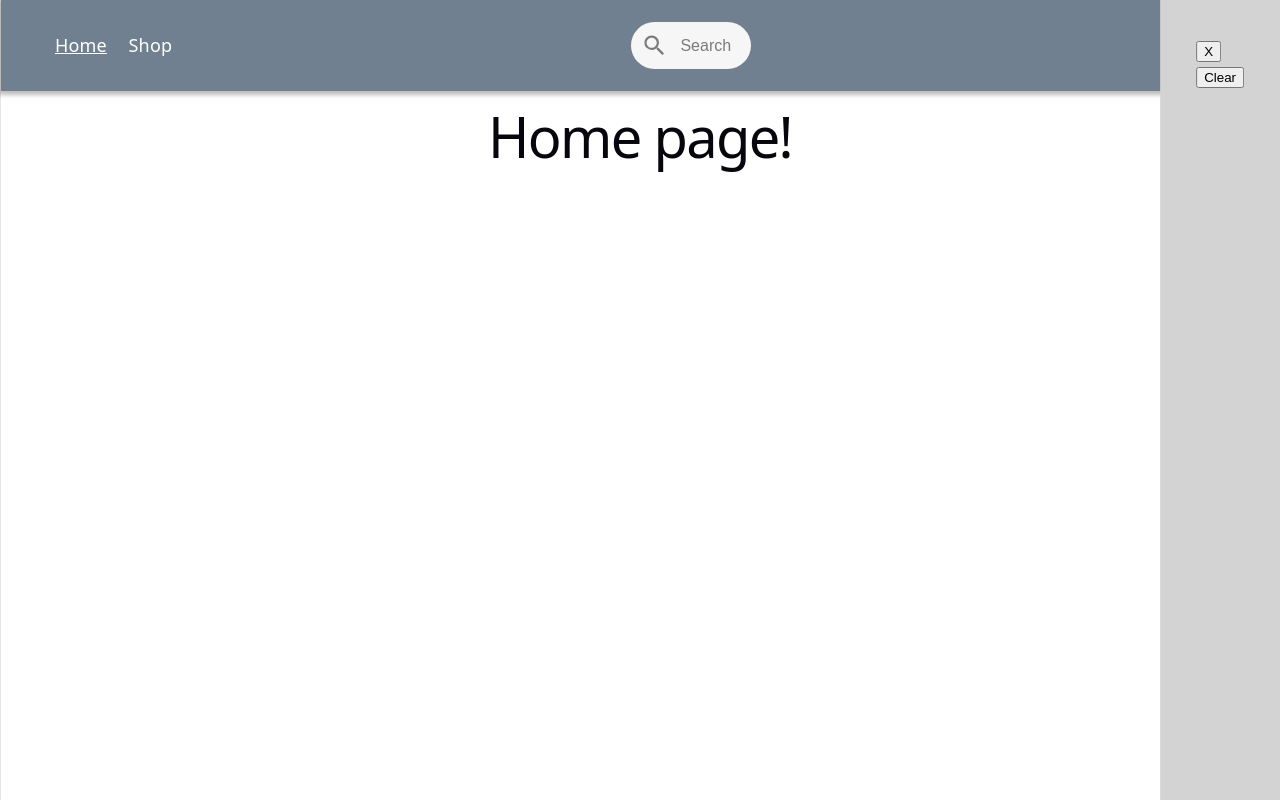
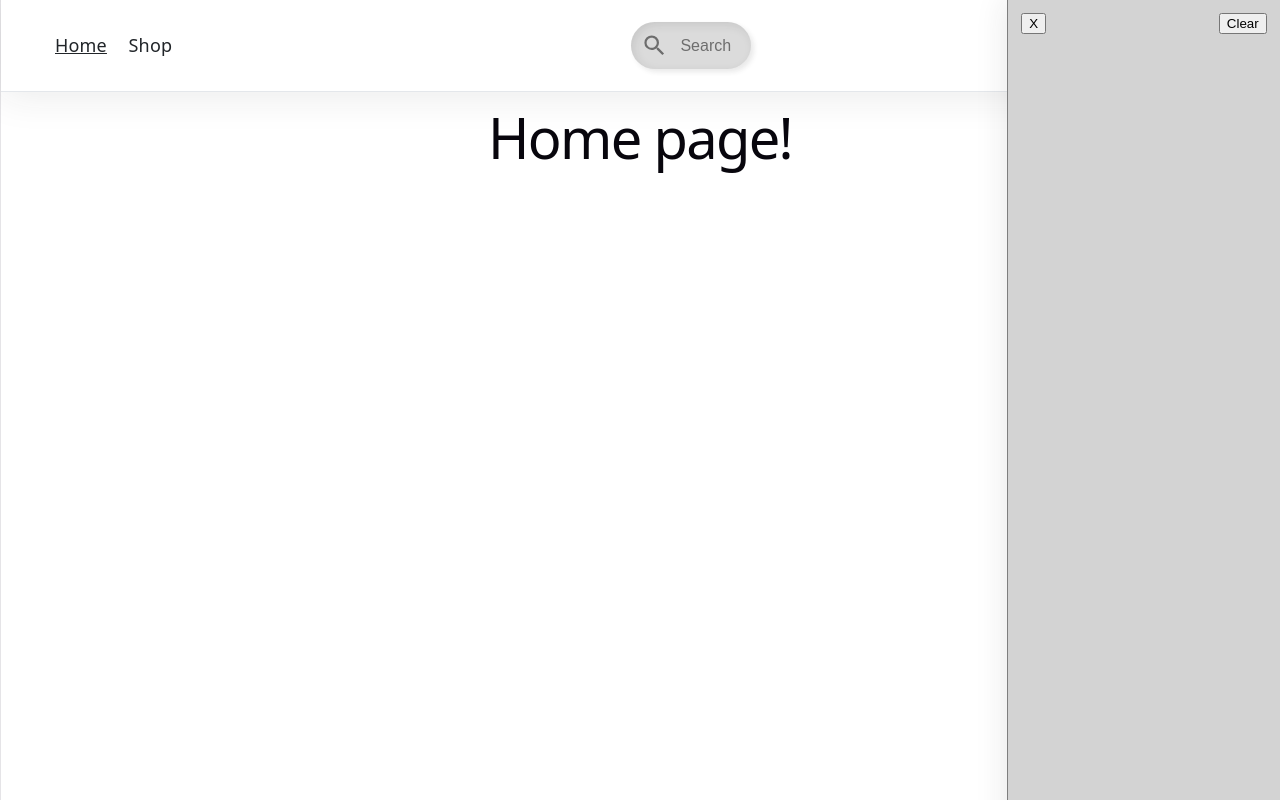
Before and after one commit to ryanertel1/odin-shop, a React (Vite) app: page / in a window 1280 px wide. Both pictures are taken after a click on the icon 1207 px from the left and 45 px from the top of the page. Built offline with nearby package versions, Linux system fonts and the light colour scheme.

Commit message:
Continue cleaning up visuals of store page and cart modal.

```diff
--- a/src/Components/Cart.jsx
+++ b/src/Components/Cart.jsx
@@ -5,18 +5,24 @@ import '../Styles/Cart.css';
 
 const Cart = ( { isOpen, onClose, cartItems, onRemove, onQtyAdjust, onClear } ) => {
     const [isLoaded, setIsLoaded] = useState(false);
+    const [isReady, setIsReady] = useState(false);
 
     useEffect(() => {
+        if(isOpen) { setIsReady(true); }
+        else { setIsReady(false); }
+    }, [isOpen]);
+
+    const handleEnd = () => {
         if(isOpen) { setIsLoaded(true); }
         else { setIsLoaded(false); }
-    }, [isOpen]);
+    }
 
-    if (!isOpen) return null
+    if (!isOpen && !isLoaded) return null;
     return ReactDom.createPortal(
         <>
-            <div className={`modal ${isLoaded ? 'modal-transition' : ''}`}>
-                <button onClick={onClose}>X</button>
-                <button onClick={onClear}>Clear</button>
+            <div className={`modal ${isReady ? 'modal-transition-in' : 'modal-transition-out'}`} onTransitionEnd={handleEnd}>
+                <button className='close-button' onClick={onClose}>X</button>
+                <button className='clear-button' onClick={onClear}>Clear</button>
                 {cartItems.length > 0 && <div className='cart-contents'>
                     {cartItems.map(item => (
                         <CartItem
--- a/src/Components/CartItem.jsx
+++ b/src/Components/CartItem.jsx
@@ -6,9 +6,14 @@ const CartItem = ({ ...props }) => {
     return (
         <div className='cart-item'>
             <img src={props.image} style={imageStyles}></img>
-            <button onClick={() => props.onQtyAdjust(props.id, -1)}>-</button>
-            <span>{props.qty}</span>
-            <button onClick={() => props.onQtyAdjust(props.id, +1)}>+</button>
+            <div className='cart-item-info'>
+                <span>{props.title}</span>
+                <div className='cart-item-info-qty'>
+                    <button onClick={() => props.onQtyAdjust(props.id, -1)}>-</button>
+                    <span>{props.qty}</span>
+                    <button onClick={() => props.onQtyAdjust(props.id, +1)}>+</button>
+                </div>
+            </div>
         </div>
     )
 }
--- a/src/Components/ItemCard.jsx
+++ b/src/Components/ItemCard.jsx
@@ -1,13 +1,14 @@
 import { useState } from 'react';
+import '../Styles/ItemCard.css';
 
 const ItemCard = ( {...props} ) => {
     const [itemQty, setItemQty] = useState(0);
-    const [itemInfo, setItemInfo] = useState({
+    const itemInfo = {
         id: props.id,
         title: props.title,
         image: props.image,
         price: props.price,
-    })
+    }
 
     const handleQtyChange = (e) => {
         const newQty = Math.floor(e.target.value);
@@ -29,13 +30,14 @@ const ItemCard = ( {...props} ) => {
             <img src={props.image}></img>
             <h4>${props.price}</h4>
             <div className='quantity-buttons'>
-                <button onClick={handleQtyDecrement}>-</button>
+                <button onClick={handleQtyDecrement} className='decrement-button'>-</button>
                 <input
+                    className='quantity-input'
                     type='number'
                     value={itemQty}
                     onChange={handleQtyChange}>
                 </input>
-                <button onClick={handleQtyIncrement}>+</button>
+                <button onClick={handleQtyIncrement} className='increment-button'>+</button>
             </div>
             <button onClick={() => props.handleCartAdd(itemInfo, itemQty)}>Add to cart</button>
         </div>
--- a/src/Components/Navbar.jsx
+++ b/src/Components/Navbar.jsx
@@ -11,14 +11,14 @@ const Navbar = ({ ...props }) => {
             <div className='nav-buttons'>
                 <NavLink to='/'
                     className={ ({isActive}) => (
-                        isActive && 'selected-link'
+                        isActive ? 'selected-link' : undefined
                     )}
                 >
                     Home
                 </NavLink>
                 <NavLink to='shop'
                     className={ ({isActive}) => (
-                        isActive && 'selected-link'
+                        isActive ? 'selected-link' : undefined
                     )}
                 >
                     Shop
--- a/src/Pages/Shop.jsx
+++ b/src/Pages/Shop.jsx
@@ -49,6 +49,10 @@ const Shop = () => {
                         id: 1, title: 'jeans', price: 9.75,
                     }, {
                         id: 2, title: 'shoes', price: 15.25,
+                    }, {
+                        id: 3, title: 'tie', price: 7.50,
+                    }, {
+                        id: 4, title: 'hat', price: 5.25,
                     }
                 ];
                 setStoreItems(fakeItems);
@@ -76,7 +80,7 @@ const Shop = () => {
             {!loadingItems && error && (
                 <div className = 'item-container'>
                     {storeItems.filter(checkSearch).map(item => (
-                        <ItemCard key={item.id} id={item.id} title={item.title} price={item.price} image={item.image ? item.image : 'https://www.shopify.com/partners/blog/placeholder-images'} handleCartAdd={handleCartAdd} />
+                        <ItemCard className='item-card' key={item.id} id={item.id} title={item.title} price={item.price} image={item.image ? item.image : 'https://dummyimage.com/100x100'} handleCartAdd={handleCartAdd} />
                     ))}
                 </div>
             )}
--- a/src/Styles/Cart.css
+++ b/src/Styles/Cart.css
@@ -6,9 +6,46 @@
     background-color: lightgray;
     padding: 2em;
     z-index: 1000;
+    width: 200px;
+    border-left: 1px solid rgba(0,0,0,0.4);
+    box-shadow: -1px 0px 30px 0px rgba(40,40,40,0.1);
 }
 
-.modal-transition {
+.modal-transition-in {
     transform: translateX(-100%);
     transition: transform 1000ms ease-in-out;
 }
+
+.modal-transition-out {
+    transform: translateX(0%);
+    transition: transform 1000ms ease-in-out;
+}
+
+.close-button {
+    position: absolute;
+    top: 1em;
+    left: 1em;
+}
+
+.clear-button {
+    position: absolute;
+    top: 1em;
+    right: 1em;
+}
+
+.cart-item {
+    display: grid;
+    grid-auto-flow: column;
+    justify-content: center;
+    align-items: center;
+    padding-block: 0.8rem;
+}
+
+.cart-item > :first-child {
+    padding-right: 0.8rem;
+}
+
+.cart-item-info {
+    display: flex;
+    flex-direction: column;
+}
--- /dev/null
+++ b/src/Styles/ItemCard.css
@@ -0,0 +1,43 @@
+.item-card {
+    display: flex;
+    flex-direction: column;
+    justify-content: center;
+}
+
+.quantity-buttons {
+    display: grid;
+    grid-template-columns: 1fr auto 1fr;
+    --quantity-height: 30px;
+}
+
+.quantity-input {
+    flex-basis: auto;
+    min-width: 30px;
+    border: 1px solid rgba(40, 40, 40, 0.3);
+    border-left: none;
+    border-right: none;
+}
+
+.decrement-button,
+.increment-button {
+    flex: 0;
+    border: 1px solid rgba(40, 40, 40, 0.3);
+    height: var(--quantity-height);
+    --border-radius: calc(var(--quantity-height) / 2);
+    background-color: #A7DDFF;
+    width: 30px;
+}
+
+.decrement-button {
+    border-top-left-radius: var(--border-radius);
+    border-bottom-left-radius: var(--border-radius);
+    justify-content: flex-start;
+    border-right: none;
+}
+
+.increment-button {
+    border-top-right-radius: var(--border-radius);
+    border-bottom-right-radius: var(--border-radius);
+    justify-content: flex-end;
+    border-left: none;
+}
--- a/src/Styles/Navbar.css
+++ b/src/Styles/Navbar.css
@@ -1,6 +1,6 @@
 nav {
     height: 64px;
-    background-color: slategray;
+    background-color: #fff;
     display: flex;
     align-items: center;
     justify-content:space-between;
@@ -10,11 +10,12 @@ nav {
     z-index: 100;
     top: 0;
     left: 0;
-    box-shadow: 0 2px 4px 2px rgba(0,0,0,0.25);
+    box-shadow: 0px 2px 40px 0px rgba(40,40,40,0.1);
+    border-bottom: 1px solid #e4e7eb;
 }
 
 a {
-    color: white;
+    color: #212529;
     text-decoration: none;
     padding-right: 1.2rem;
 }
@@ -48,18 +49,22 @@ a {
 .searchbar {
     --padding: 10px;
     border-radius: 25px;
-    background: #f6f6f6;
+    background: #dbdbdb;
     display: flex;
     align-items: center;
     width: max-content;
     padding: var(--padding);
     width: 100px;
     transition: width 0.50s;
+    box-shadow: 3px 3px 5px 0px rgba(40,40,40,0.1),
+        inset 3px 3px 10px 0px rgba(40,40,40,0.1);
 }
 
 .searchbar:focus-within {
     width: 300px;
 }
+
+
 
 .searchbar > input {
     font-size: 16px;
@@ -77,6 +82,11 @@ a {
     color: rgba(0,0,0,0.50);
 }
 
+.searchbar > input::-webkit-search-cancel-button,
+.searchbar > input::-webkit-search-decoration {
+    display: none;
+}
+
 .search-icon {
     font-size: 1.5rem;
     flex: none;
--- a/src/Styles/Shop.css
+++ b/src/Styles/Shop.css
@@ -1,6 +1,6 @@
 .item-container {
     display: grid;
-    grid-template-columns: repeat(4, minmax(100px, 300px));
+    grid-template-columns: repeat(auto-fit, minmax(100px, 300px));
     grid-template-rows: auto;
     grid-gap: 0.5rem;
     padding: 0.5rem;
```
